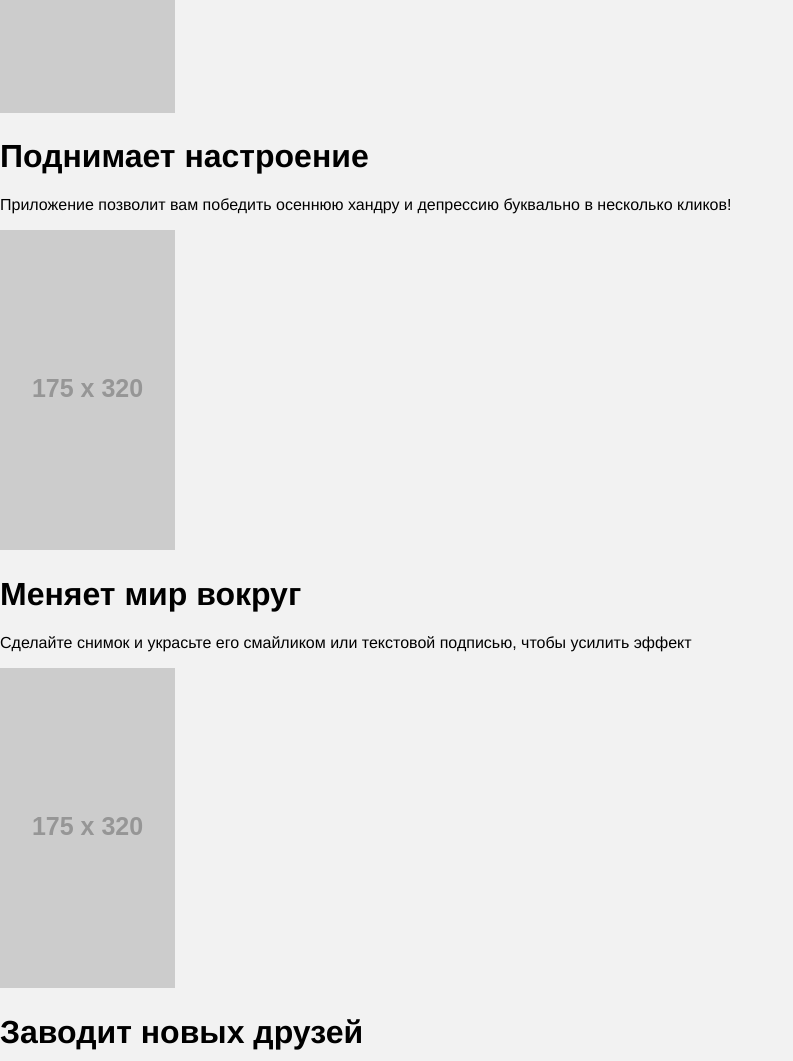
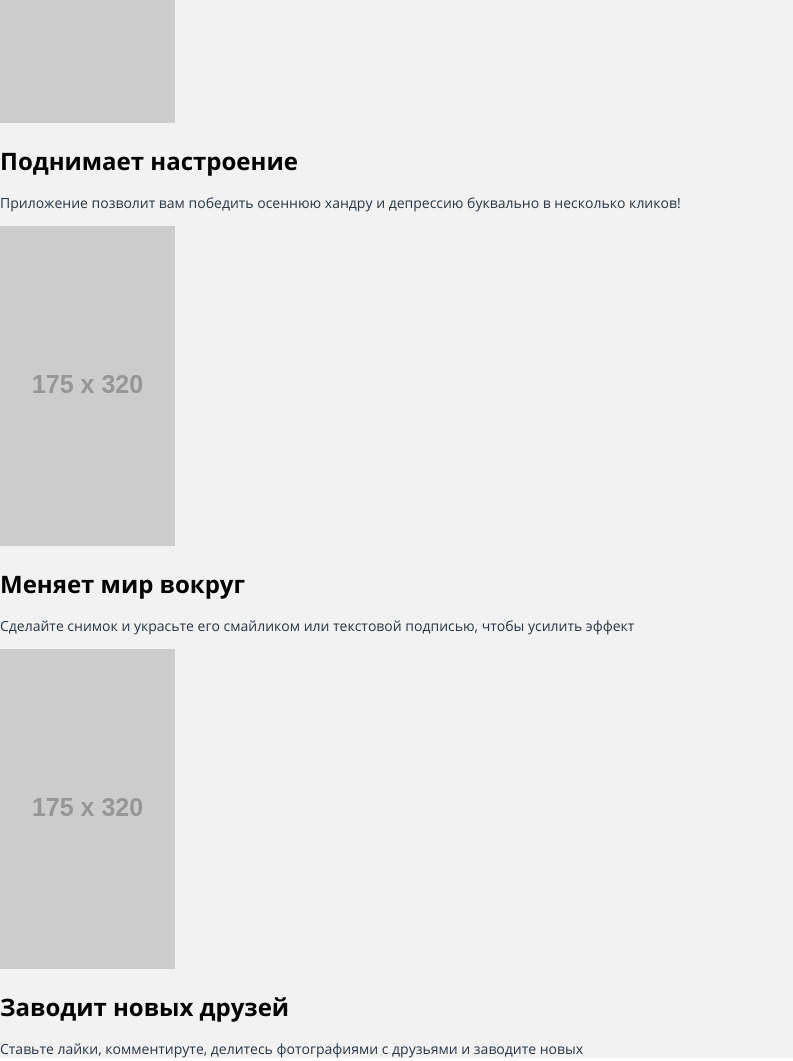
Before and after one commit to emptyform/61574-pink, a website: page index.html in a window 1280 px wide. Shown: the part 980-2041 px from the top of the page, without its empty margins (0-793 px from the left). Drawn offline with nearby package versions, Linux system fonts and the light colour scheme; files that its build step writes are made by us from their sources; placeholder pictures from the web are drawn by us; files whose address does not match are found by name.

Commit message:
font-family, removed spaces from sass classes

```diff
--- a/sass/blocks/advantage.scss
+++ b/sass/blocks/advantage.scss
@@ -1,12 +1,12 @@
 .advantage {}
 
-.advantage __title {
+.advantage__title {
     font-size: 24px;
     font-weight: 700;
     color: $font-primary;
 }
 
-.advantage __content {
+.advantage__content {
     color: $font-deep-blue;
     font-size: 14px;
 }
--- a/sass/blocks/text-block.scss
+++ b/sass/blocks/text-block.scss
@@ -1,6 +1,6 @@
 .text-block {}
 
-.text-block __item {
+.text-block__item {
     font-size: 14px;
     color: $font-deep-blue;
     line-height: 2.143;
--- a/sass/global/general.scss
+++ b/sass/global/general.scss
@@ -1,3 +1,3 @@
 body {
-  font-family: "Open Sans Bold", "Helvetica", "Arial", sans-serif;
+  font-family: "Open Sans", Arial, Sans-serif;
 }
```
